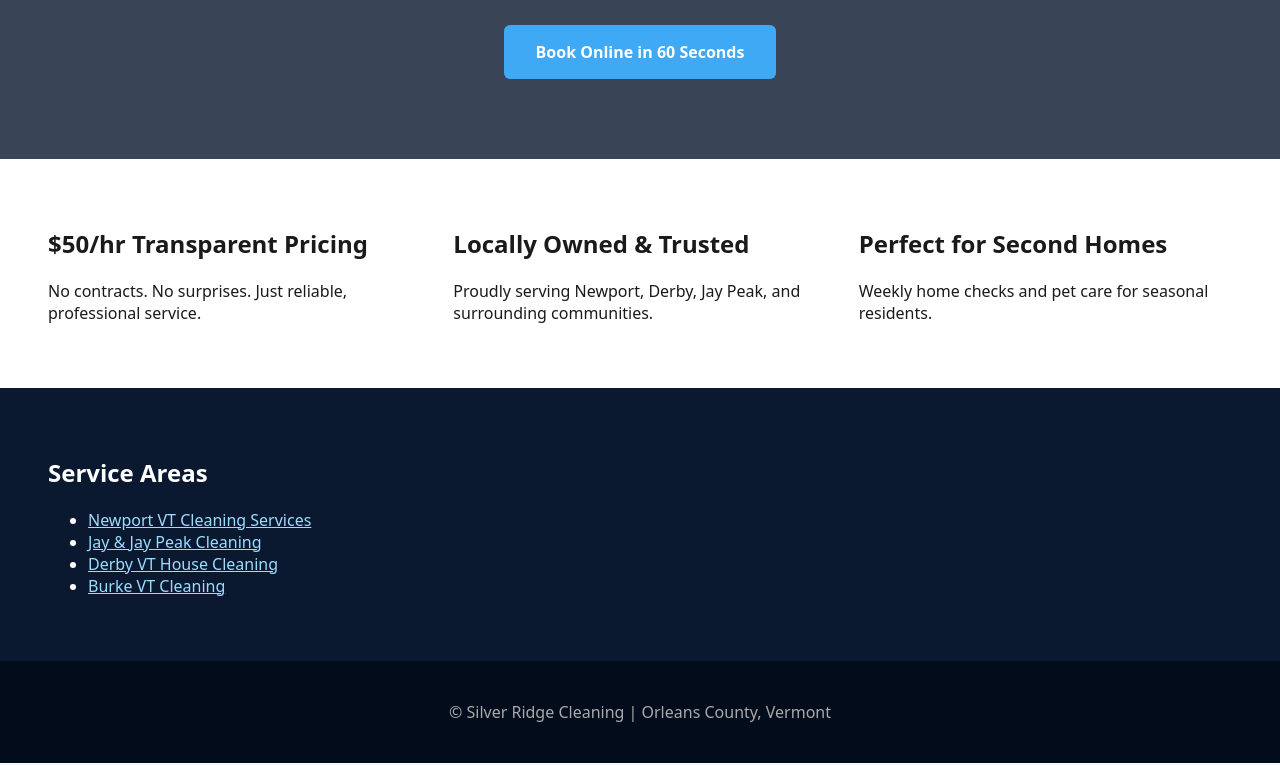
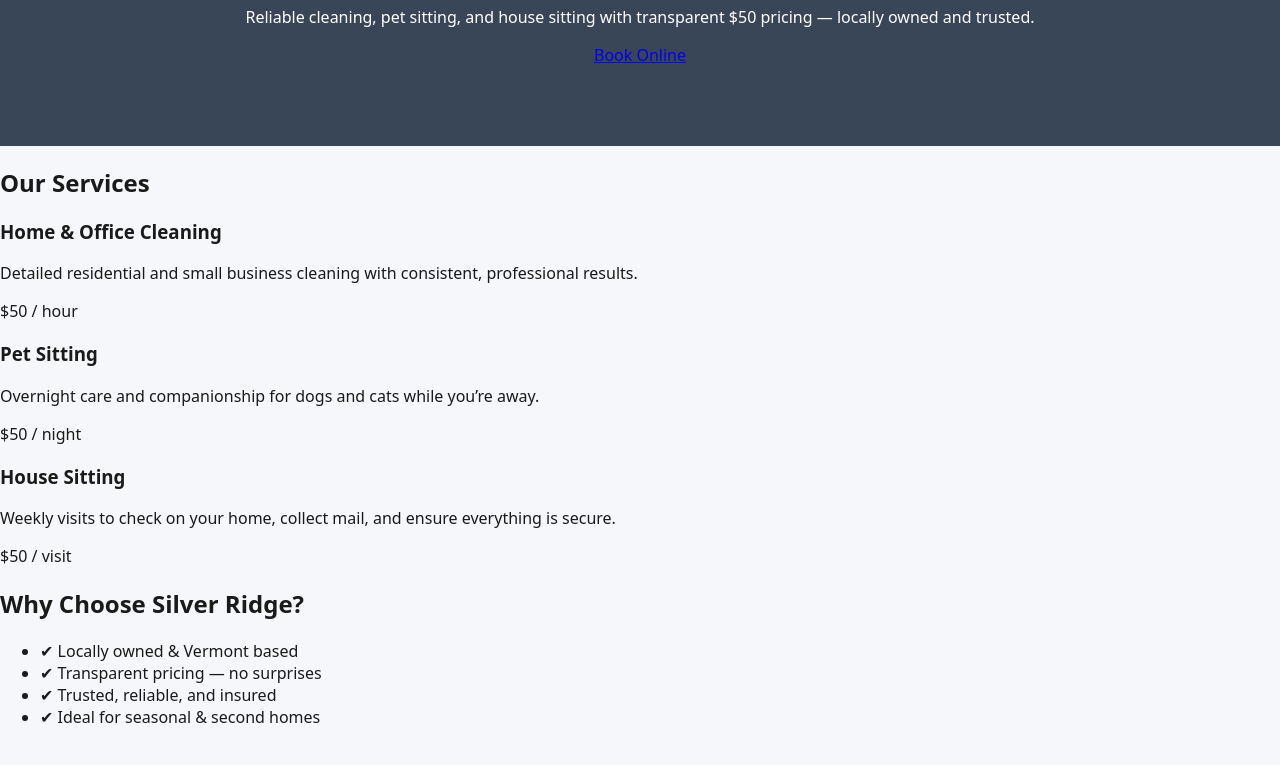
Before and after one commit to SilverRidgeLLC/SilverRidgeHomeServices, a plain HTML site: page index.html in a window 1280 px wide. Shown: the part 203-968 px from the top of the page. Drawn offline with Linux system fonts and the light colour scheme.

Commit message:
Update index.html

```diff
--- a/index.html
+++ b/index.html
@@ -1,69 +1,72 @@
 <!DOCTYPE html>
 <html lang="en">
 <head>
-  <meta charset="UTF-8">
-  <title>Silver Ridge Cleaning | Professional Cleaning Services in Orleans County VT</title>
+  <meta charset="UTF-8" />
+  <title>Silver Ridge Home Services | Cleaning & Pet Sitting in Orleans County VT</title>
 
-  <meta name="description" content="Silver Ridge Cleaning provides reliable residential and commercial cleaning in Orleans County, VT. $50/hr flat pricing. Serving Newport, Derby, Jay Peak & surrounding towns.">
+  <meta name="description" content="Professional home cleaning, pet sitting, and house sitting in Orleans County, Vermont. Transparent $50/hr pricing. Locally owned and reliable.">
   <meta name="viewport" content="width=device-width, initial-scale=1.0">
-  <meta name="robots" content="index, follow">
 
   <link rel="stylesheet" href="style.css">
-
-  <!-- Local Business Schema -->
-  <script type="application/ld+json">
-  {
-    "@context": "https://schema.org",
-    "@type": "LocalBusiness",
-    "name": "Silver Ridge Cleaning",
-    "areaServed": "Orleans County VT",
-    "priceRange": "$$",
-    "url": "https://SilverRidgeCleaningVT.com",
-    "address": {
-      "@type": "PostalAddress",
-      "addressLocality": "Newport",
-      "addressRegion": "VT",
-      "addressCountry": "US"
-    }
-  }
-  </script>
+  <link rel="preconnect" href="https://fonts.googleapis.com">
+  <link rel="preconnect" href="https://fonts.gstatic.com" crossorigin>
+  <link href="https://fonts.googleapis.com/css2?family=Poppins:wght@300;400;600;700&display=swap" rel="stylesheet">
 </head>
 
 <body>
 
 <header class="hero">
-  <h1>Professional Cleaning Services in Orleans County, Vermont</h1>
-  <p>Residential • Offices • Dog Sitting • Home Watch</p>
-  <a href="book.html" class="cta">Book Online in 60 Seconds</a>
+  <div class="overlay"></div>
+  <div class="hero-content">
+    <h1>Professional Cleaning & Home Care<br>in Orleans County, Vermont</h1>
+    <p>Reliable cleaning, pet sitting, and house sitting with transparent $50 pricing — locally owned and trusted.</p>
+    <a href="book.html" class="btn-primary">Book Online</a>
+  </div>
 </header>
 
-<section class="features">
-  <div>
-    <h2>$50/hr Transparent Pricing</h2>
-    <p>No contracts. No surprises. Just reliable, professional service.</p>
-  </div>
-  <div>
-    <h2>Locally Owned & Trusted</h2>
-    <p>Proudly serving Newport, Derby, Jay Peak, and surrounding communities.</p>
-  </div>
-  <div>
-    <h2>Perfect for Second Homes</h2>
-    <p>Weekly home checks and pet care for seasonal residents.</p>
+<section class="services">
+  <h2>Our Services</h2>
+
+  <div class="service-grid">
+    <div class="card">
+      <h3>Home & Office Cleaning</h3>
+      <p>Detailed residential and small business cleaning with consistent, professional results.</p>
+      <span class="price">$50 / hour</span>
+    </div>
+
+    <div class="card">
+      <h3>Pet Sitting</h3>
+      <p>Overnight care and companionship for dogs and cats while you’re away.</p>
+      <span class="price">$50 / night</span>
+    </div>
+
+    <div class="card">
+      <h3>House Sitting</h3>
+      <p>Weekly visits to check on your home, collect mail, and ensure everything is secure.</p>
+      <span class="price">$50 / visit</span>
+    </div>
   </div>
 </section>
 
-<section class="service-area">
-  <h2>Service Areas</h2>
+<section class="why">
+  <h2>Why Choose Silver Ridge?</h2>
+
   <ul>
-    <li><a href="locations/newport-vt.html">Newport VT Cleaning Services</a></li>
-    <li><a href="locations/jay-vt.html">Jay & Jay Peak Cleaning</a></li>
-    <li><a href="locations/derby-vt.html">Derby VT House Cleaning</a></li>
-    <li><a href="locations/burke-vt.html">Burke VT Cleaning</a></li>
+    <li>✔ Locally owned & Vermont based</li>
+    <li>✔ Transparent pricing — no surprises</li>
+    <li>✔ Trusted, reliable, and insured</li>
+    <li>✔ Ideal for seasonal & second homes</li>
   </ul>
 </section>
 
+<section class="cta">
+  <h2>Ready to Get Started?</h2>
+  <p>Book online in minutes or request a custom quote for office cleaning.</p>
+  <a href="book.html" class="btn-secondary">Schedule Now</a>
+</section>
+
 <footer>
-  <p>© Silver Ridge Cleaning | Orleans County, Vermont</p>
+  <p>© 2026 Silver Ridge Home Services · Orleans County, Vermont</p>
 </footer>
 
 </body>
```
